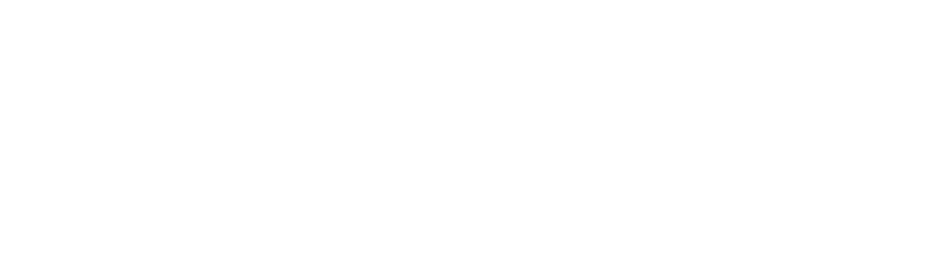
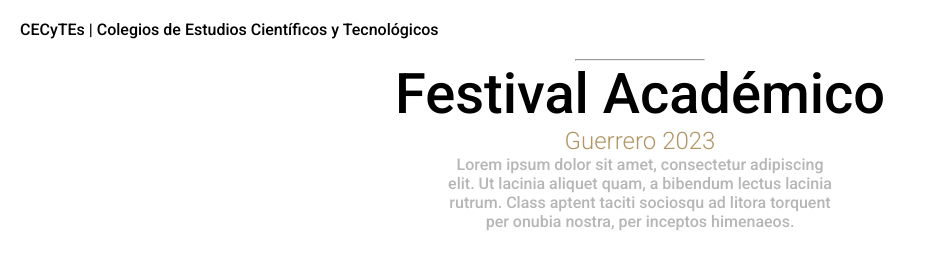
Before and after one commit to Emi135790/festival-academico, a plain HTML site: page index.html in a window 1280 px wide. Shown: the whole page, without its empty margins (0-926 px from the left). Drawn offline with Linux system fonts and the light colour scheme.

Commit message:
estructura de inicio

```diff
--- a/index.html
+++ b/index.html
@@ -1,10 +1,35 @@
 <!DOCTYPE html>
 <html lang="en">
-  <head>
-    <meta charset="UTF-8" />
-    <meta http-equiv="X-UA-Compatible" content="IE=edge" />
-    <meta name="viewport" content="width=device-width, initial-scale=1.0" />
-    <title>Festival-Academico</title>
-  </head>
-  <body></body>
+<head>
+    <meta charset="UTF-8">
+    <meta http-equiv="X-UA-Compatible" content="IE=edge">
+    <meta name="viewport" content="width=device-width, initial-scale=1.0">
+    <link rel="stylesheet" href="./css/style.css">
+    <title>Festival Académico</title>
+</head>
+<body>
+    <header>
+        <div class="N_escuela">
+            <div class="container">
+                <div id="back_menu"></div>
+                <p>CECyTEs | Colegios de Estudios Científicos y Tecnológicos</p>
+            </div>
+        </div>
+    </header>
+    <main>
+        <div class="container-main">
+            <div class="cont">
+                <hr>
+                <h1>Festival Académico</h1>
+                <h2>Guerrero 2023</h2>
+                <p>
+                    Lorem ipsum dolor sit amet, consectetur adipiscing elit.
+                    Ut lacinia aliquet quam, a bibendum lectus lacinia rutrum.
+                    Class aptent taciti sociosqu ad litora torquent per
+                      onubia nostra, per inceptos himenaeos.
+                </p>
+            </div>
+        </div>
+    </main>
+</body>
 </html>
```
